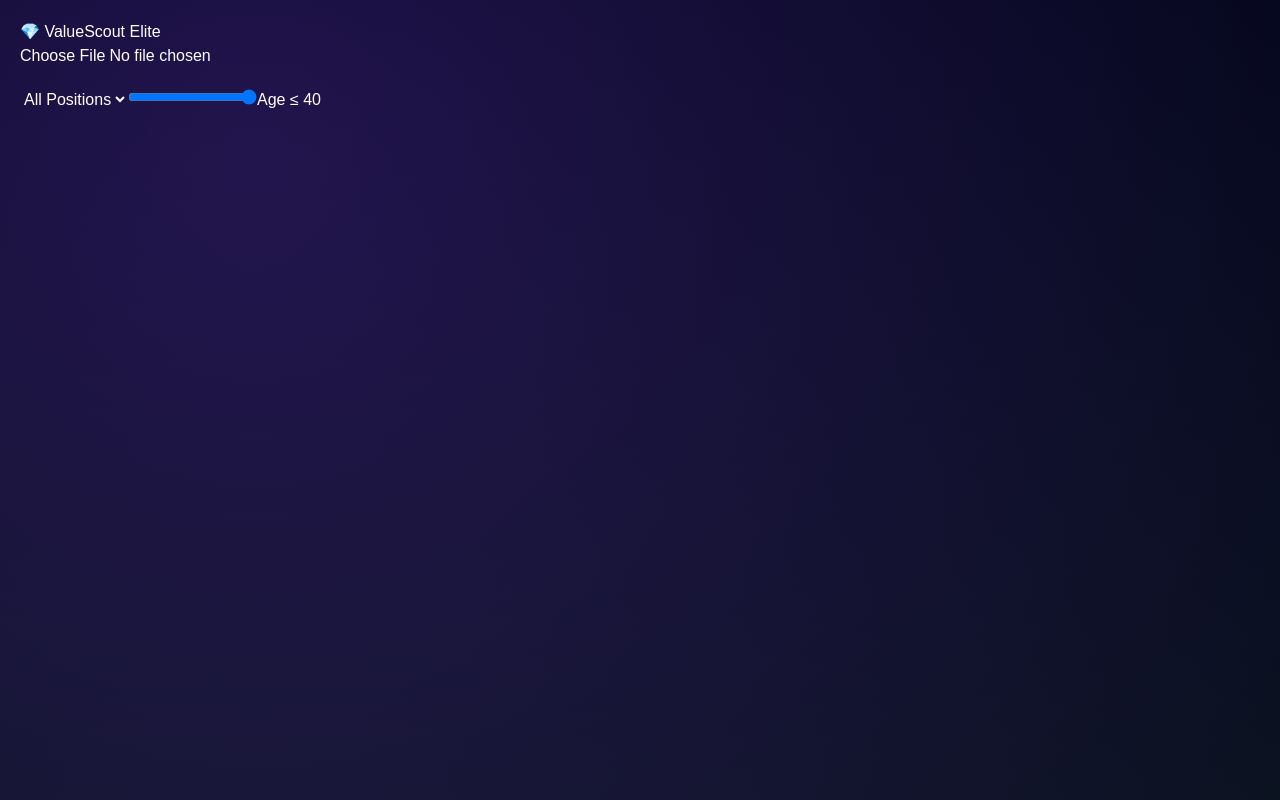
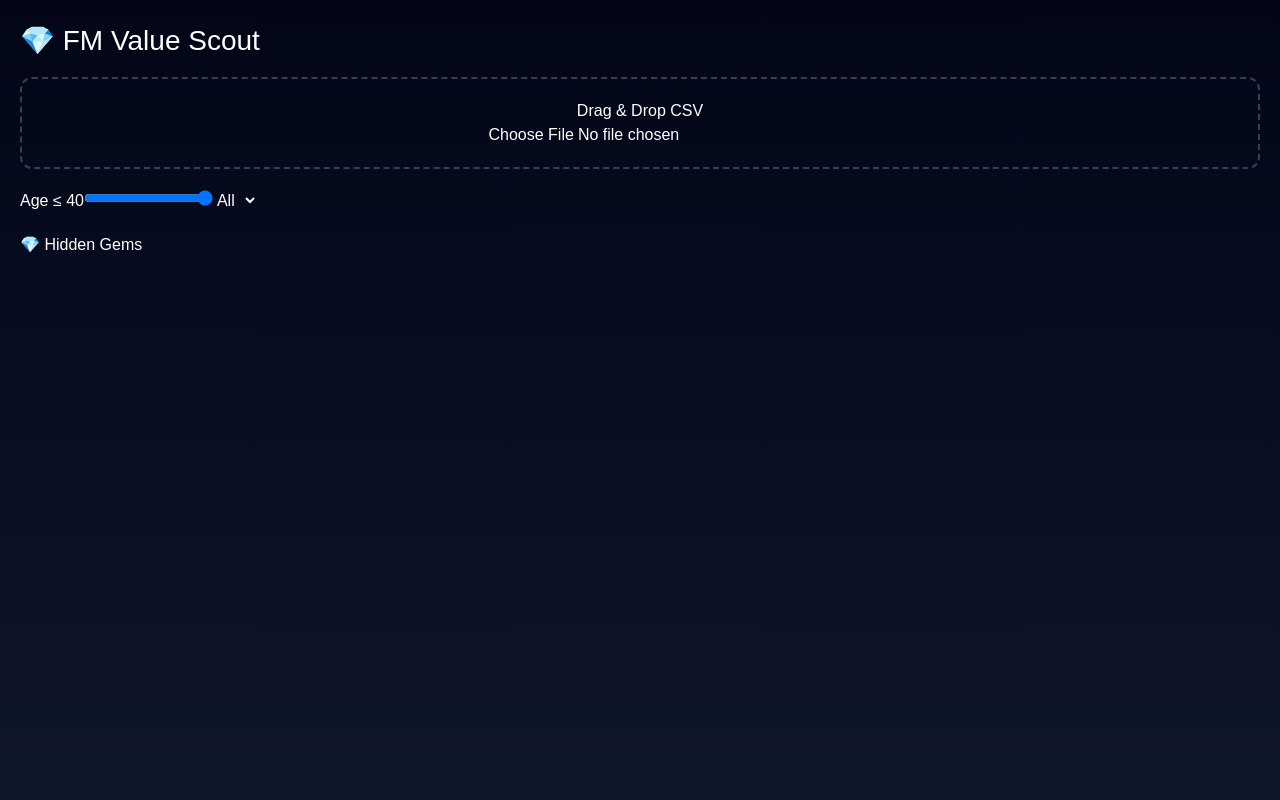
Before and after one commit to jakesummersFM/valuescout, a Next.js app: page / in a window 1280 px wide. Built offline with nearby package versions, Linux system fonts and the light colour scheme.

Commit message:
Final UI + NaN fix + shortlist + compare

```diff
--- a/app/page.tsx
+++ b/app/page.tsx
@@ -1,224 +1,309 @@
 "use client";
-
 import { useState } from "react";
 
-type Player = {
-  name: string;
-  pos: string;
-  age: number;
-  value: number;
-  wage: number;
-  goals: number;
-  assists: number;
-  xg: number;
-  tackles: number;
-  interceptions: number;
-  score: number;
-};
+export default function Home() {
+  const [players, setPlayers] = useState<any[]>([]);
+  const [shortlist, setShortlist] = useState<any[]>([]);
+  const [compare, setCompare] = useState<any[]>([]);
+  const [loading, setLoading] = useState(false);
+  const [age, setAge] = useState(40);
+  const [pos, setPos] = useState("All");
 
-export default function Home() {
-  const [players, setPlayers] = useState<Player[]>([]);
-  const [shortlist, setShortlist] = useState<Player[]>([]);
-  const [compare, setCompare] = useState<Player[]>([]);
-  const [loading, setLoading] = useState(false);
-  const [positionFilter, setPositionFilter] = useState("ALL");
-  const [ageFilter, setAgeFilter] = useState(40);
-
-  const parseNumber = (val: string | undefined): number => {
-    if (!val) return 0;
-    return Number(val.replace(/[£,]/g, "")) || 0;
+  // ✅ SAFE NUMBER PARSER
+  const safeNum = (val: any) => {
+    const n = Number(val);
+    return isNaN(n) ? 0 : n;
   };
 
-  const handleFile = (e: React.ChangeEvent<HTMLInputElement>) => {
-    const file = e.target.files?.[0];
-    if (!file) return;
+  // ✅ DISPLAY FIX
+  const display = (val: number) => (val === 0 ? "-" : val);
 
+  const handleFile = async (file: File) => {
     setLoading(true);
 
-    const reader = new FileReader();
+    const text = await file.text();
+    const rows = text.split("\n").slice(1);
 
-    reader.onload = (evt: ProgressEvent<FileReader>) => {
-      const text = evt.target?.result as string;
-      const rows = text.split("\n").filter((r) => r.trim() !== "");
+    const data = rows.map((r) => {
+      const c = r.split(",");
 
-      const delimiter = rows[0].includes(";") ? ";" : ",";
+      const p = {
+        name: c[0] || "Unknown",
+        age: safeNum(c[1]),
+        pos: c[2] || "N/A",
+        value: safeNum(c[3]),
+        wage: safeNum(c[4]),
+        s1: safeNum(c[5]),
+        s2: safeNum(c[6]),
+        s3: safeNum(c[7]),
+      };
 
-      const headers = rows[0]
-        .split(delimiter)
-        .map((h: string) => h.trim().toLowerCase());
+      const score =
+        p.s1 * 0.4 +
+        p.s2 * 0.3 +
+        p.s3 * 0.3 -
+        p.value * 0.000001;
 
-      const data: Player[] = rows.slice(1).map((row: string) => {
-        const values = row.split(delimiter);
+      const role =
+        p.pos === "ST"
+          ? "Elite Finisher"
+          : p.pos === "CM"
+          ? "Creative Playmaker"
+          : p.pos === "CB"
+          ? "Ball Winning Defender"
+          : p.pos === "GK"
+          ? "Shot Stopper"
+          : "Squad Player";
 
-        const obj: Record<string, string> = {};
-        headers.forEach((h, i) => {
-          obj[h] = values[i];
-        });
+      return { ...p, score, role };
+    });
 
-        const age = Number(obj.age) || 20;
-        const value = parseNumber(obj.value);
-        const wage = parseNumber(obj.wage);
-
-        const goals = Number(obj.goals) || 0;
-        const assists = Number(obj.assists) || 0;
-        const xg = Number(obj.xg) || 0;
-        const tackles = Number(obj.tackles) || 0;
-        const interceptions = Number(obj.interceptions) || 0;
-
-        // ⚡ Balanced scoring (not harsh)
-        let score =
-          goals * 3 +
-          assists * 2 +
-          xg * 2 +
-          tackles * 1 +
-          interceptions * 1;
-
-        score += (26 - age) * 1.2;
-        score += (15000000 - value) / 1500000;
-
-        score = Math.max(1, Math.min(99, Math.round(score)));
-
-        return {
-          name: obj.name || "Unknown",
-          pos: obj.position || "UNK",
-          age,
-          value,
-          wage,
-          goals,
-          assists,
-          xg,
-          tackles,
-          interceptions,
-          score,
-        };
-      });
-
-      setPlayers(data.sort((a, b) => b.score - a.score));
-      setLoading(false);
-    };
-
-    reader.readAsText(file);
+    setPlayers(data);
+    setLoading(false);
   };
 
-  const toggleShortlist = (p: Player) => {
+  const filtered = players
+    .filter((p) => p.age <= age)
+    .filter((p) => (pos === "All" ? true : p.pos === pos))
+    .sort((a, b) => b.score - a.score);
+
+  const best = filtered[0];
+  const gems = filtered.slice(0, 6);
+
+  const color = (s: number) =>
+    s > 90 ? "#22c55e" : s > 75 ? "#facc15" : "#f87171";
+
+  const labels = (pos: string) =>
+    pos === "ST"
+      ? ["Goals", "xG", "Shots"]
+      : pos === "CM"
+      ? ["Key Passes", "Assists", "Chances"]
+      : pos === "CB"
+      ? ["Tackles", "Interceptions", "Duels"]
+      : pos === "GK"
+      ? ["Saves", "Save %", "Clean Sheets"]
+      : ["Stat1", "Stat2", "Stat3"];
+
+  const toggleShort = (p: any) =>
     setShortlist((prev) =>
-      prev.find((s) => s.name === p.name)
-        ? prev.filter((s) => s.name !== p.name)
-        : [...prev, p]
+      prev.includes(p) ? prev.filter((x) => x !== p) : [...prev, p]
     );
+
+  const toggleCompare = (p: any) =>
+    setCompare((prev) =>
+      prev.includes(p) ? prev.filter((x) => x !== p) : [...prev, p]
+    );
+
+  const exportCSV = () => {
+    const csv =
+      "Name,Score\n" +
+      shortlist.map((p) => `${p.name},${p.score.toFixed(0)}`).join("\n");
+
+    const blob = new Blob([csv]);
+    const url = URL.createObjectURL(blob);
+
+    const a = document.createElement("a");
+    a.href = url;
+    a.download = "shortlist.csv";
+    a.click();
   };
-
-  const toggleCompare = (p: Player) => {
-    setCompare((prev) => {
-      if (prev.find((c) => c.name === p.name)) {
-        return prev.filter((c) => c.name !== p.name);
-      }
-      if (prev.length < 2) return [...prev, p];
-      return prev;
-    });
-  };
-
-  const filteredPlayers = players.filter(
-    (p) =>
-      (positionFilter === "ALL" || p.pos === positionFilter) &&
-      p.age <= ageFilter
-  );
 
   return (
     <main
       style={{
         padding: 20,
-        fontFamily: "Arial",
+        background: "linear-gradient(180deg,#020617,#0f172a)",
         color: "white",
         minHeight: "100vh",
-        background:
-          "radial-gradient(circle at 20% 20%, rgba(124,58,237,0.25), transparent), linear-gradient(180deg, #020617 0%, #0b1220 100%)",
+        fontFamily: "sans-serif",
       }}
     >
-      <h1>💎 ValueScout Elite</h1>
+      <h1 style={{ fontSize: 28 }}>💎 FM Value Scout</h1>
 
-      <input type="file" onChange={handleFile} />
+      {/* UPLOAD */}
+      <div
+        onDrop={(e) => {
+          e.preventDefault();
+          handleFile(e.dataTransfer.files[0]);
+        }}
+        onDragOver={(e) => e.preventDefault()}
+        style={{
+          border: "2px dashed #334155",
+          padding: 20,
+          borderRadius: 12,
+          marginTop: 15,
+          textAlign: "center",
+        }}
+      >
+        Drag & Drop CSV
+        <br />
+        <input
+          type="file"
+          onChange={(e) => handleFile(e.target.files![0])}
+        />
+      </div>
 
-      {loading && <p>Analyzing players...</p>}
+      {loading && (
+        <p style={{ marginTop: 10 }}>⚡ Processing data...</p>
+      )}
 
       {/* FILTERS */}
       <div style={{ marginTop: 20 }}>
-        <select onChange={(e) => setPositionFilter(e.target.value)}>
-          <option value="ALL">All Positions</option>
-          <option value="ST">ST</option>
-          <option value="CM">CM</option>
-          <option value="CB">CB</option>
-          <option value="GK">GK</option>
-        </select>
-
+        Age ≤ {age}
         <input
           type="range"
           min="16"
           max="40"
-          value={ageFilter}
-          onChange={(e) => setAgeFilter(Number(e.target.value))}
+          value={age}
+          onChange={(e) => setAge(Number(e.target.value))}
         />
-        Age ≤ {ageFilter}
+
+        <select onChange={(e) => setPos(e.target.value)}>
+          <option>All</option>
+          <option>ST</option>
+          <option>CM</option>
+          <option>CB</option>
+          <option>GK</option>
+        </select>
       </div>
 
-      {/* SHORTLIST */}
+      {/* BEST BARGAIN */}
+      {best && (
+        <div
+          style={{
+            marginTop: 20,
+            background: "#020617",
+            padding: 20,
+            borderRadius: 12,
+          }}
+        >
+          🏆 Best Bargain
+          <h2>{best.name}</h2>
+          <p style={{ color: color(best.score) }}>
+            {best.score.toFixed(0)} — {best.role}
+          </p>
+        </div>
+      )}
+
+      {/* HIDDEN GEMS */}
+      <div style={{ marginTop: 20 }}>
+        💎 Hidden Gems
+        <div style={{ display: "flex", gap: 10, flexWrap: "wrap" }}>
+          {gems.map((p, i) => (
+            <span
+              key={i}
+              style={{
+                background: "#1e293b",
+                padding: "6px 10px",
+                borderRadius: 20,
+              }}
+            >
+              {p.name} ({p.score.toFixed(0)})
+            </span>
+          ))}
+        </div>
+      </div>
+
+      {/* EXPORT */}
       {shortlist.length > 0 && (
-        <div style={{ marginTop: 20 }}>
-          <h2>⭐ Shortlist</h2>
-          {shortlist.map((p, i) => (
+        <button onClick={exportCSV} style={{ marginTop: 10 }}>
+          ⬇️ Export Shortlist
+        </button>
+      )}
+
+      {/* GRID */}
+      <div
+        style={{
+          display: "grid",
+          gridTemplateColumns:
+            "repeat(auto-fill,minmax(240px,1fr))",
+          gap: 15,
+          marginTop: 20,
+        }}
+      >
+        {filtered.map((p, i) => (
+          <div
+            key={i}
+            style={{
+              background: "#020617",
+              padding: 15,
+              borderRadius: 12,
+            }}
+          >
+            <h3>
+              {p.name}
+              <span
+                style={{
+                  float: "right",
+                  color: color(p.score),
+                }}
+              >
+                {p.score.toFixed(0)}
+              </span>
+            </h3>
+
+            <p>
+              {p.pos} • Age {display(p.age)}
+            </p>
+
+            {labels(p.pos).map((l, idx) => {
+              const val = [p.s1, p.s2, p.s3][idx];
+              return (
+                <div key={idx}>
+                  <small>{l}</small>
+                  <div
+                    style={{
+                      height: 6,
+                      background: "#334155",
+                    }}
+                  >
+                    <div
+                      style={{
+                        width: `${val}%`,
+                        height: 6,
+                        background: "#22c55e",
+                      }}
+                    />
+                  </div>
+                </div>
+              );
+            })}
+
+            <p style={{ fontSize: 12 }}>{p.role}</p>
+
+            <p style={{ fontSize: 12 }}>
+              💰 £{display(p.value)} | £{display(p.wage)}
+            </p>
+
+            <div style={{ display: "flex", gap: 5, marginTop: 10 }}>
+              <button onClick={() => toggleShort(p)}>⭐</button>
+              <button onClick={() => toggleCompare(p)}>⚖️</button>
+              <button
+                style={{
+                  background: "#22c55e",
+                  border: "none",
+                  padding: "5px 10px",
+                  borderRadius: 6,
+                }}
+              >
+                + Sign
+              </button>
+            </div>
+          </div>
+        ))}
+      </div>
+
+      {/* COMPARE */}
+      {compare.length > 0 && (
+        <div style={{ marginTop: 30 }}>
+          <h2>⚖️ Compare</h2>
+          {compare.map((p, i) => (
             <div key={i}>
-              {p.name} ({p.score})
+              {p.name} — {p.score.toFixed(0)}
             </div>
           ))}
         </div>
       )}
-
-      {/* COMPARE */}
-      {compare.length === 2 && (
-        <div style={{ marginTop: 20 }}>
-          <h2>⚖️ Compare</h2>
-          <div style={{ display: "flex", gap: 40 }}>
-            {compare.map((p, i) => (
-              <div key={i}>
-                <h3>{p.name}</h3>
-                <p>Score: {p.score}</p>
-                <p>Goals: {p.goals}</p>
-                <p>Assists: {p.assists}</p>
-              </div>
-            ))}
-          </div>
-        </div>
-      )}
-
-      {/* PLAYERS */}
-      <div style={{ marginTop: 20 }}>
-        {filteredPlayers.map((p, i) => (
-          <div
-            key={i}
-            style={{
-              padding: 15,
-              marginBottom: 10,
-              borderRadius: 10,
-              background: "#111827",
-            }}
-          >
-            <h3>
-              {p.name} ({p.score})
-            </h3>
-            <p>
-              {p.pos} | Age {p.age}
-            </p>
-
-            <button onClick={() => toggleShortlist(p)}>
-              ⭐ Shortlist
-            </button>
-
-            <button onClick={() => toggleCompare(p)}>
-              ⚖️ Compare
-            </button>
-          </div>
-        ))}
-      </div>
     </main>
   );
 }
```
Also changed, not shown: 1 other file (tests, documents, lock files or other folders).
